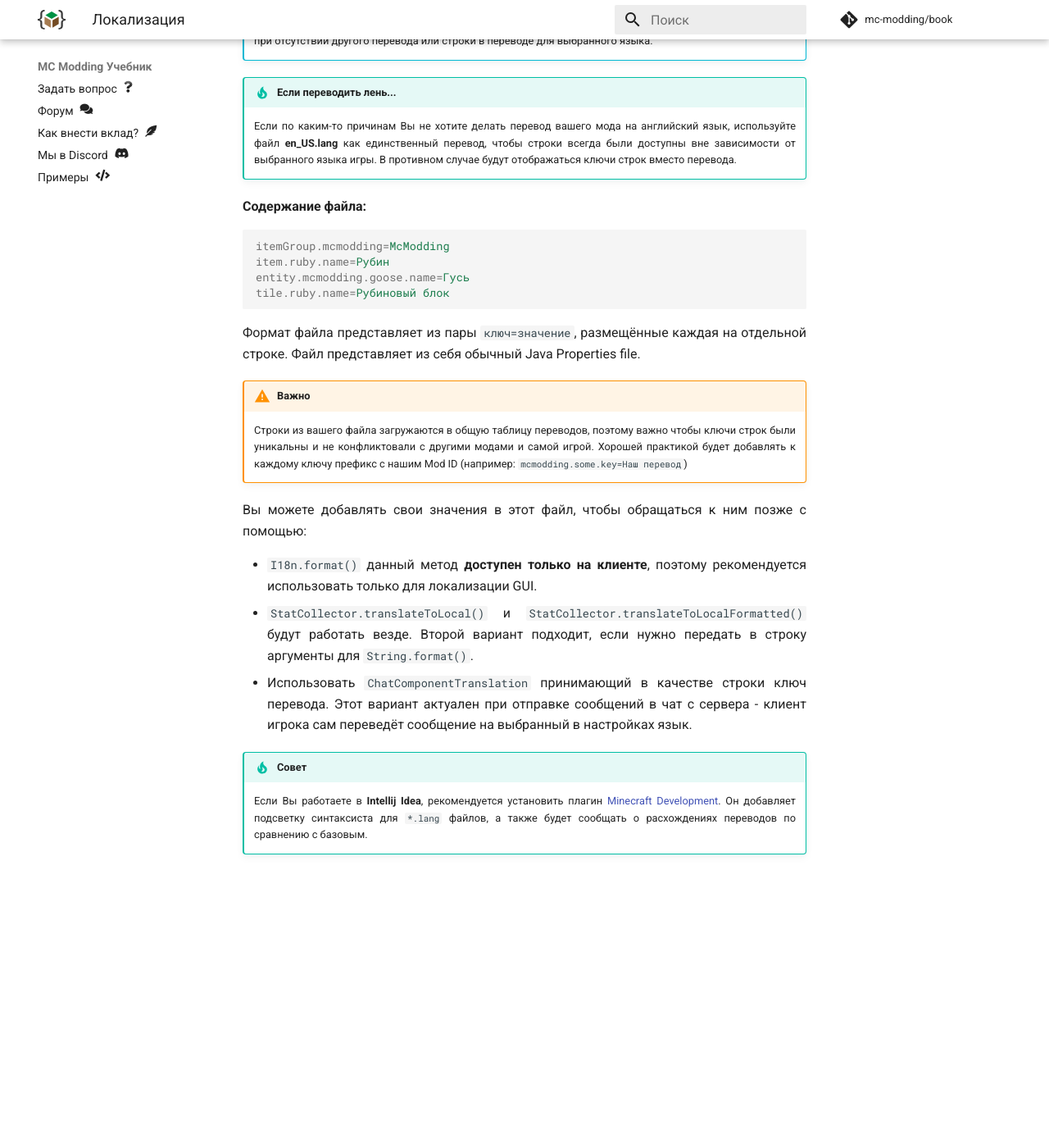
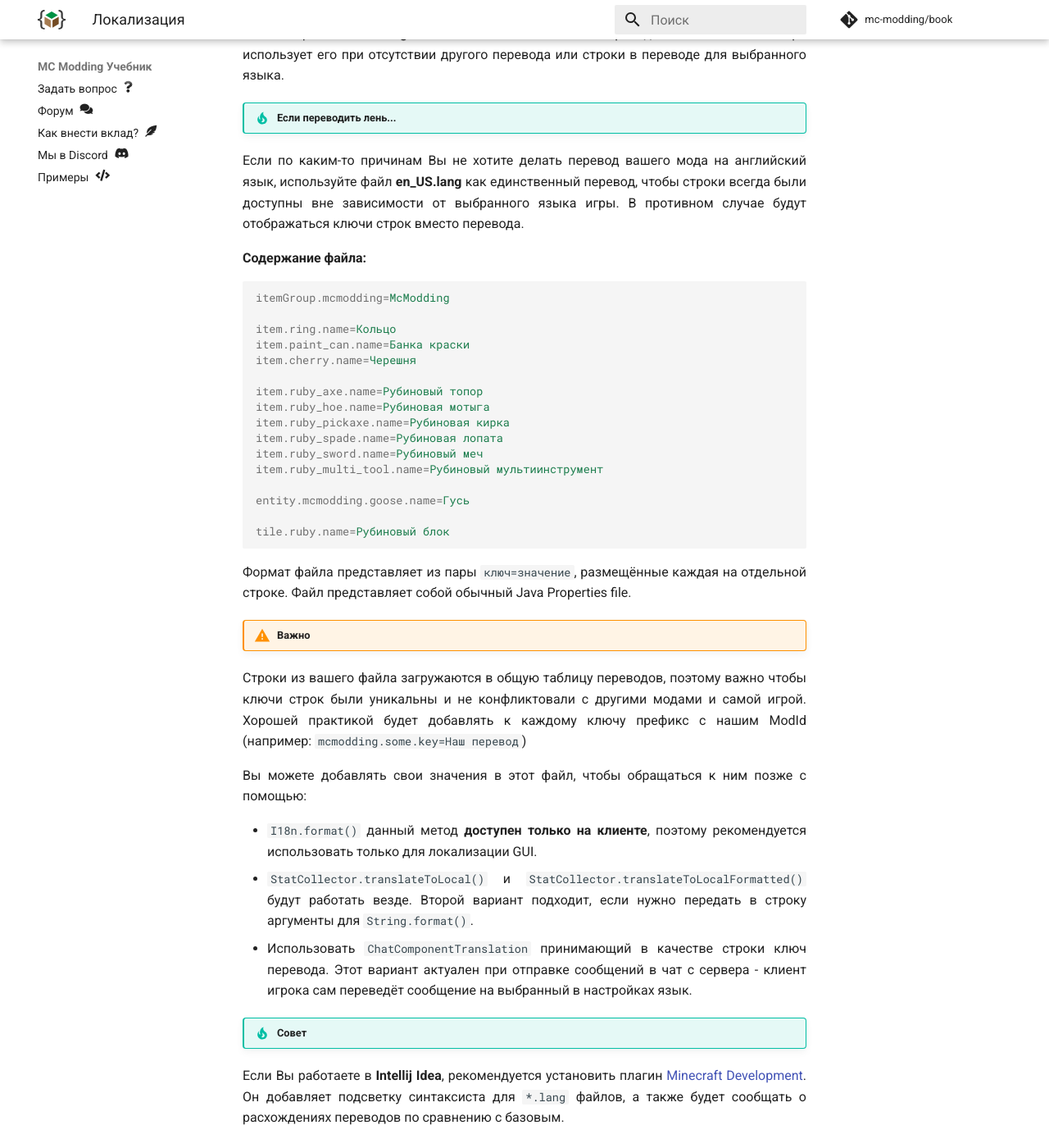
Before and after one commit to mc-modding/book, an MkDocs documentation site: the page built from docs/1.7.10/lang/index.md, in a window 1280 px wide and 1400 px high, scrolled down 527 px. Shown: the whole window at 82% size. Built offline with MkDocs 1.6.1 and Material for MkDocs 9.7.7, drawn with Linux system fonts in a browser that asks for light colours; nearby versions of some CDN libraries; comment, search, counter and statistics services are not loaded; before the commit the page ends 1593 px from its top, so only the background shows below that.

Commit message:
Привёл к общему стилю

````diff
--- a/docs/1.7.10/lang/index.md
+++ b/docs/1.7.10/lang/index.md
@@ -14,22 +18,36 @@
 ```
 
 !!! info "Примечание"
-    Наличие файла **en_US.lang** является обязательным - этот перевод является базовым. Игра использует его при отсутствии другого перевода или строки в переводе для выбранного языка.
+Наличие файла **en_US.lang** является обязательным - этот перевод является базовым. Игра использует его при отсутствии другого перевода или строки в переводе для выбранного языка.
 
 !!! tip "Если переводить лень..."
-    Если по каким-то причинам Вы не хотите делать перевод вашего мода на английский язык, используйте файл **en_US.lang** как единственный перевод, чтобы строки всегда были доступны вне зависимости от выбранного языка игры. В противном случае будут отображаться ключи строк вместо перевода.
+Если по каким-то причинам Вы не хотите делать перевод вашего мода на английский язык, используйте файл **en_US.lang** как единственный перевод, чтобы строки всегда были доступны вне зависимости от выбранного языка игры. В противном случае будут отображаться ключи строк вместо перевода.
 
 **Содержание файла:**
+
 ```properties
 itemGroup.mcmodding=McModding
-item.ruby.name=Рубин
+
+item.ring.name=Кольцо
+item.paint_can.name=Банка краски
+item.cherry.name=Черешня
+
+item.ruby_axe.name=Рубиновый топор
+item.ruby_hoe.name=Рубиновая мотыга
+item.ruby_pickaxe.name=Рубиновая кирка
+item.ruby_spade.name=Рубиновая лопата
+item.ruby_sword.name=Рубиновый меч
+item.ruby_multi_tool.name=Рубиновый мультиинструмент
+
 entity.mcmodding.goose.name=Гусь
+
 tile.ruby.name=Рубиновый блок
 ```
-Формат файла представляет из пары `ключ=значение`, размещённые каждая на отдельной строке. Файл представляет из себя обычный Java Properties file.
+
+Формат файла представляет из пары `ключ=значение`, размещённые каждая на отдельной строке. Файл представляет собой обычный Java Properties file.
 
 !!! warning "Важно"
-    Строки из вашего файла загружаются в общую таблицу переводов, поэтому важно чтобы ключи строк были уникальны и не конфликтовали с другими модами и самой игрой. Хорошей практикой будет добавлять к каждому ключу префикс с нашим Mod ID (например: `mcmodding.some.key=Наш перевод`)
+Строки из вашего файла загружаются в общую таблицу переводов, поэтому важно чтобы ключи строк были уникальны и не конфликтовали с другими модами и самой игрой. Хорошей практикой будет добавлять к каждому ключу префикс с нашим ModId (например: `mcmodding.some.key=Наш перевод`)
 
 Вы можете добавлять свои значения в этот файл, чтобы обращаться к ним позже с помощью:
 
@@ -38,4 +56,4 @@
 * Использовать `ChatComponentTranslation` принимающий в качестве строки ключ перевода. Этот вариант актуален при отправке сообщений в чат с сервера - клиент игрока сам переведёт сообщение на выбранный в настройках язык.
 
 !!! tip "Совет"
-    Если Вы работаете в **Intellij Idea**, рекомендуется установить плагин [Minecraft Development](https://plugins.jetbrains.com/plugin/8327-minecraft-development). Он добавляет подсветку синтаксиста для `*.lang` файлов, а также будет сообщать о расхождениях переводов по сравнению с базовым.
+Если Вы работаете в **Intellij Idea**, рекомендуется установить плагин [Minecraft Development](https://plugins.jetbrains.com/plugin/8327-minecraft-development). Он добавляет подсветку синтаксиста для `*.lang` файлов, а также будет сообщать о расхождениях переводов по сравнению с базовым.
````
Also changed, not shown: other parts of docs/1.7.10/lang/index.md (+4 -0 lines).
